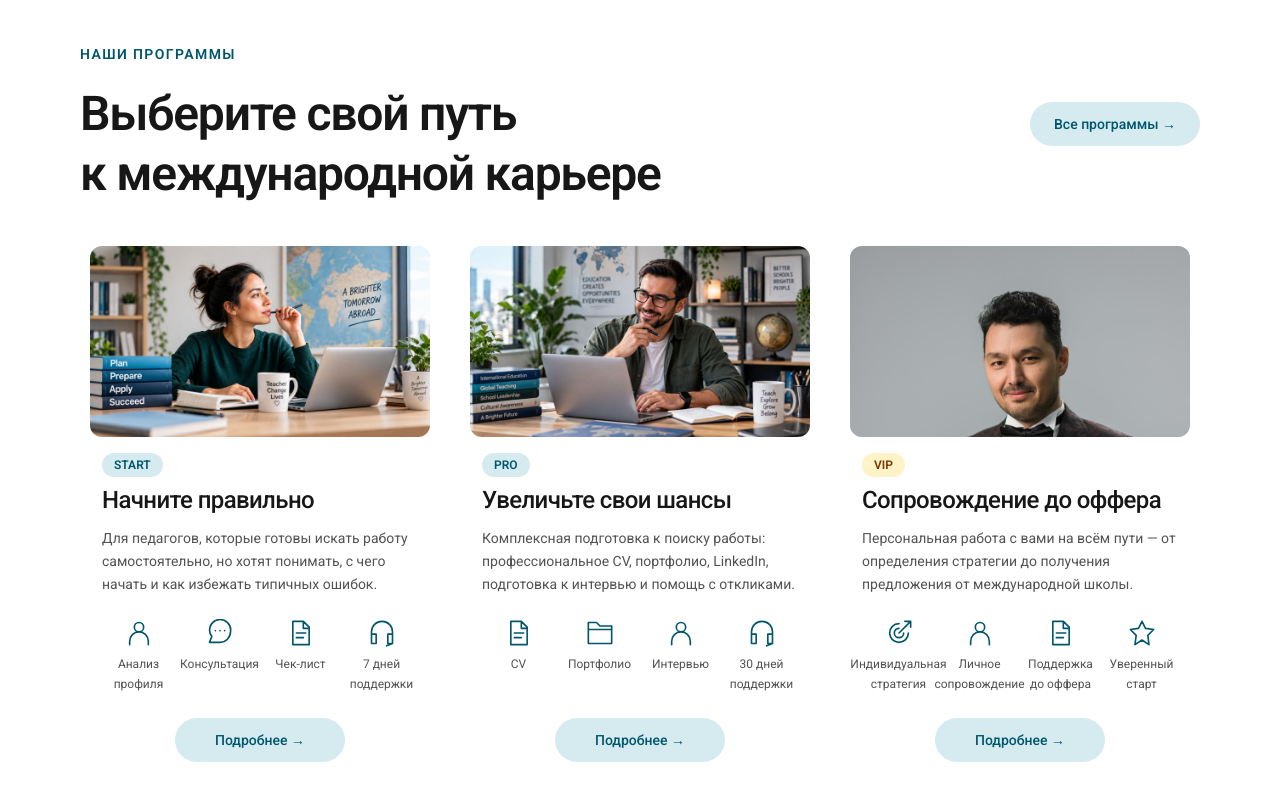
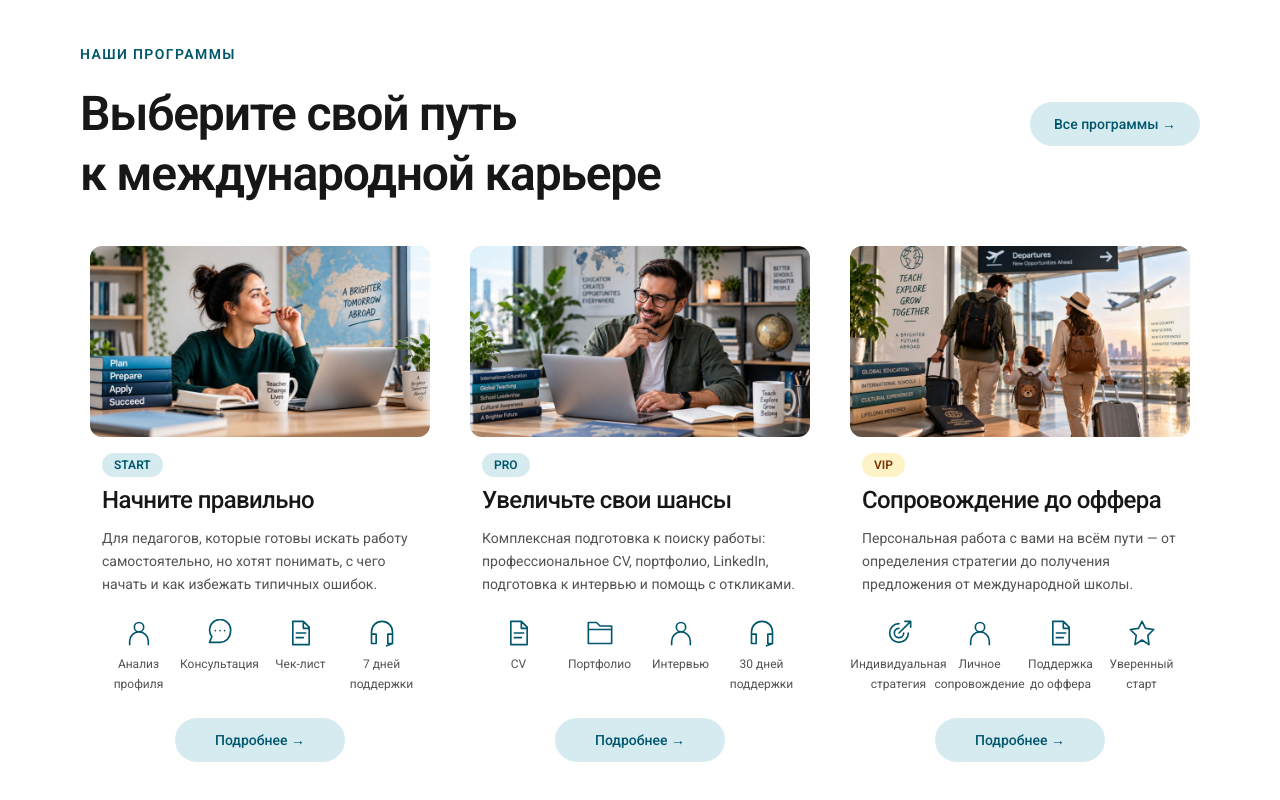
Before and after one commit to Ab-web-creator/globalTeachers, a Next.js app: page / in a window 1280 px wide. Shown: the part 3481-4281 px from the top of the page. Built offline with nearby package versions, Linux system fonts and the light colour scheme.

Commit message:
first real change

```diff
--- a/app/components/home/categories/programs.ts
+++ b/app/components/home/categories/programs.ts
@@ -14,7 +14,7 @@ export const programs = [
     icons: ["document", "folder", "profile", "support"],
   },
   {
-    tier: "VIP", title: "Сопровождение до оффера", image: "/images/myOwnImage.jpeg",
+    tier: "VIP", title: "Сопровождение до оффера", image: "/images/VIPpackage.jpeg",
     alt: "Портрет специалиста",
     description: "Персональная работа с вами на всём пути — от определения стратегии до получения предложения от международной школы.",
     features: ["Индивидуальная стратегия", "Личное сопровождение", "Поддержка до оффера", "Уверенный старт"],
```
Also changed, not shown: app/components/home/about/about-benefits.tsx (+6 -2 lines), public/images/VIPpackage.jpeg (added).
